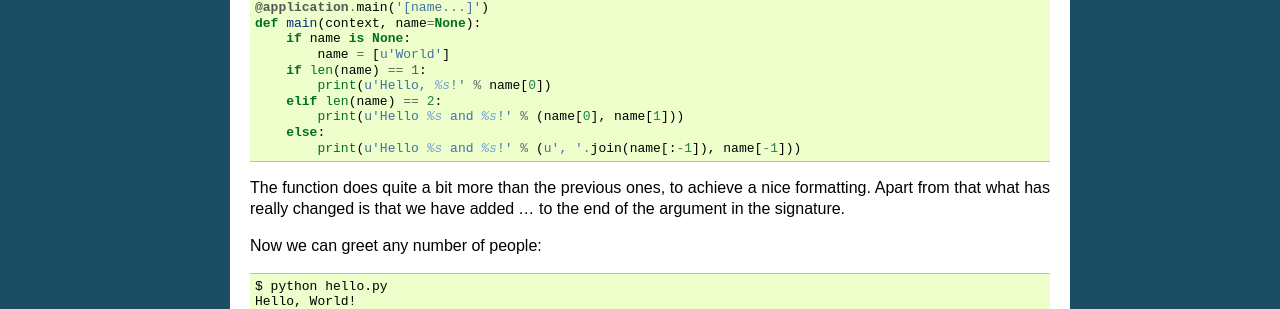
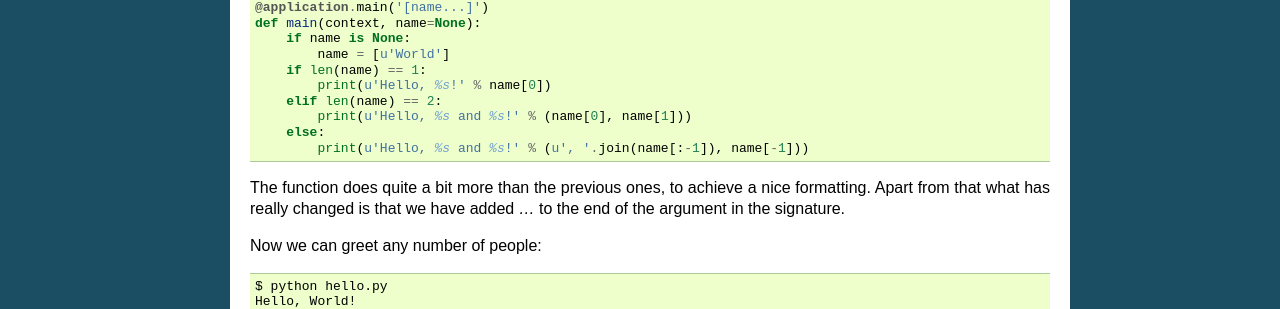
Before and after one commit to DasIch/argvard, a Sphinx documentation site: the page built from docs/user/tutorial/positionals.rst, in a window 1280 px wide. Shown: the part 1044-1353 px from the top of the page. Built offline with Sphinx 7.4.7, drawn with Linux system fonts in a browser that asks for light colours.

```diff
--- a/docs/user/tutorial/positionals.rst
+++ b/docs/user/tutorial/positionals.rst
@@ -65,9 +65,9 @@ greet multiple people::
         if len(name) == 1:
             print(u'Hello, %s!' % name[0])
         elif len(name) == 2:
-            print(u'Hello %s and %s!' % (name[0], name[1]))
+            print(u'Hello, %s and %s!' % (name[0], name[1]))
         else:
-            print(u'Hello %s and %s!' % (u', '.join(name[:-1]), name[-1]))
+            print(u'Hello, %s and %s!' % (u', '.join(name[:-1]), name[-1]))
 
 The function does quite a bit more than the previous ones, to achieve a nice
 formatting. Apart from that what has really changed is that we have added `...`
```
